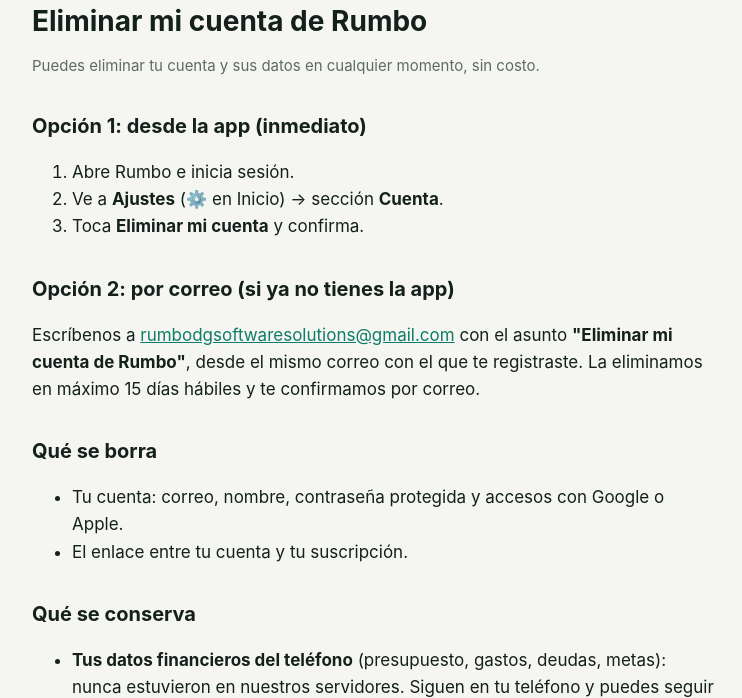
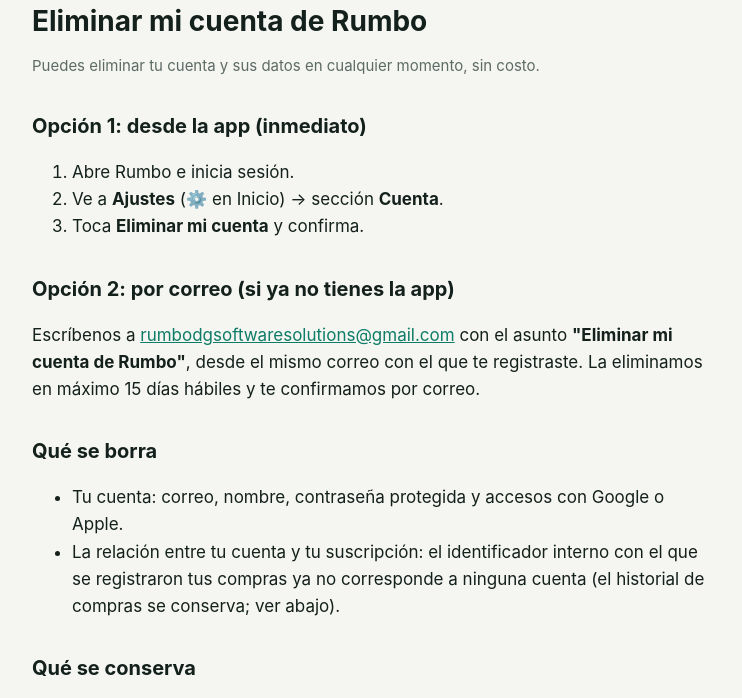
Before and after one commit to davidgaleano26/rumbo-legal, a plain HTML site: page eliminar-cuenta.html in a window 1280 px wide. Shown: the part 80-778 px from the top of the page, without its empty margins (264-1006 px from the left). Drawn offline with Linux system fonts and the light colour scheme.

Commit message:
Documentación de la auditoría: estado, pendientes, Redirect URLs y página de eliminar cuenta (B3, B17)

```diff
--- a/eliminar-cuenta.html
+++ b/eliminar-cuenta.html
@@ -29,7 +29,10 @@
   <h2>Qué se borra</h2>
   <ul>
     <li>Tu cuenta: correo, nombre, contraseña protegida y accesos con Google o Apple.</li>
-    <li>El enlace entre tu cuenta y tu suscripción.</li>
+    <li>
+      La relación entre tu cuenta y tu suscripción: el identificador interno con el que se registraron tus compras
+      ya no corresponde a ninguna cuenta (el historial de compras se conserva; ver abajo).
+    </li>
   </ul>
 
   <h2>Qué se conserva</h2>
```
